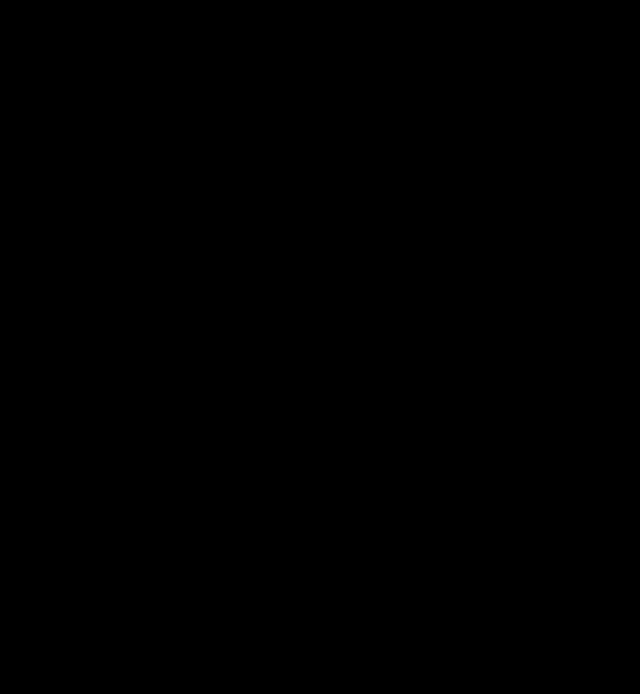
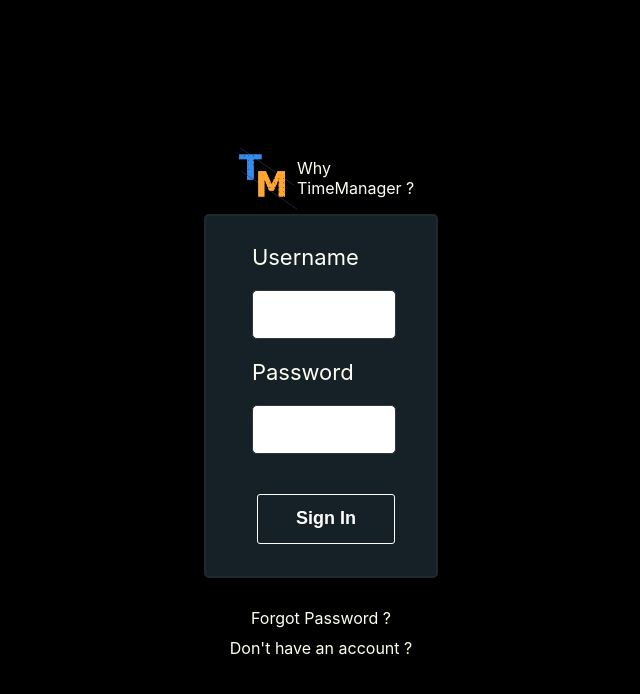
Before and after one commit to ArekStasko/TimeManager.Web, a React (Create React App) app: page /SignIn in a window 1280 px wide. Shown: the top 694 px of the page, without its empty margins (63-703 px from the left). Built offline with nearby package versions, Linux system fonts and the light colour scheme.

Commit message:
Add SignIn page without background

```diff
--- a/src/components/atoms/Annotation/Annotation.jsx
+++ b/src/components/atoms/Annotation/Annotation.jsx
@@ -1,9 +1,12 @@
 import "./annotation.css"
+import {Link} from "react-router-dom";
 
-const Annotation = ({text}) => {
+const Annotation = ({text, link}) => {
     const annotation = (
         <div className="annotation">
-            {text}
+            <Link className="annotation-link" to={"/" + link}>
+                {text}
+            </Link>
         </div>
     );
 
--- a/src/components/atoms/Annotation/annotation.css
+++ b/src/components/atoms/Annotation/annotation.css
@@ -1,4 +1,15 @@
 .annotation{
     font-size: 16px;
+    color: #fffff0;
+}
+
+.annotation-link{
+    text-decoration: none;
+    color: #fffff0;
+    transition-duration: 0.4s;
+}
+
+.annotation-link:hover{
+    text-decoration: underline;
     color: #ffffff;
 }
--- /dev/null
+++ b/src/components/atoms/Button/Button.css
@@ -0,0 +1,11 @@
+.btn-wrapper{
+    width: 60%;
+}
+
+.btn-event{
+    width: 100%;
+    height: 50px;
+    background-color: transparent;
+    font-size: 18px;
+    margin-top: 20px;
+}
--- /dev/null
+++ b/src/components/atoms/Button/Button.jsx
@@ -0,0 +1,14 @@
+import "./Button.css"
+
+const Button = ({text}) => {
+
+    const button = (
+        <div className="btn-wrapper">
+            <button className="btn btn-event btn-transparent">{text}</button>
+        </div>
+    );
+
+    return button;
+};
+
+export default  Button;
--- /dev/null
+++ b/src/components/organisms/InputBox/SignInBox.css
@@ -0,0 +1,37 @@
+.wrapper{
+    background-color: #152126;
+    width: 30%;
+    height: 45vh;
+    border-radius: 5px;
+    border: 2px solid #1f282d;
+    display: flex;
+    flex-direction: column;
+    align-items: center;
+    justify-content: center;
+}
+
+.input-wrapper{
+    display: flex;
+    flex-direction: column;
+    width: 60%;
+    margin-bottom: 20px;
+}
+
+.input-wrapper label{
+    color: #fffff3;
+    font-size: 22px;
+    margin-bottom: 20px;
+}
+
+.input{
+    width: 100%;
+    height: 45px;
+    font-size: 20px;
+    text-decoration: none;
+    border: 1px solid #30363d;
+    border-radius: 5px;
+}
+
+.input:focus{
+    outline: none;
+}
--- /dev/null
+++ b/src/components/organisms/InputBox/SignInBox.jsx
@@ -0,0 +1,24 @@
+import "./SignInBox.css"
+import Button from "../../atoms/Button/Button";
+
+
+const SignInBox = () => {
+
+    const signInBox = (
+        <div className="wrapper">
+            <div className="input-wrapper">
+                <label>Username</label>
+                <input className="input" />
+            </div>
+            <div className="input-wrapper">
+                <label>Password</label>
+                <input  className="input" type="password"/>
+            </div>
+            <Button text={"Sign In"} />
+        </div>
+    );
+
+    return signInBox;
+}
+
+export  default  SignInBox;
--- a/src/pages/SignIn/SignIn.css
+++ b/src/pages/SignIn/SignIn.css
@@ -0,0 +1,39 @@
+.SignIn-background{
+    width: 100%;
+    height: 100%;
+    display: flex;
+    justify-content: flex-start;
+    align-items: center;
+}
+
+.Wrapper{
+    width: 60%;
+    height: 100%;
+    display: flex;
+    justify-content: center;
+    align-items: center;
+    flex-direction: column;
+}
+
+.Logo-wrapper{
+    display: flex;
+    justify-content: space-around;
+    align-items: center;
+    width: 100%;
+}
+
+.Logo-wrapper .header{
+    justify-content: center;
+}
+
+.info{
+    display: flex;
+    justify-content: center;
+    align-items: center;
+    flex-direction: column;
+    margin-top: 20px;
+}
+
+.info div {
+    margin-top: 10px;
+}
--- a/src/pages/SignIn/SignIn.jsx
+++ b/src/pages/SignIn/SignIn.jsx
@@ -1,10 +1,23 @@
 import "./SignIn.css"
+import SignInBox from "../../components/organisms/InputBox/SignInBox";
+import Annotation from "../../components/atoms/Annotation/Annotation";
+import Icon from "../../components/atoms/Icon/Icon";
+import Header from "../../components/molecules/Navbar/Header/Header";
 
 const SignIn = () => {
 
     const signIn = (
-        <div>
-
+        <div className="SignIn-background">
+            <div className="Wrapper">
+                <div className="Logo-wrapper">
+                    <Header />
+                </div>
+                <SignInBox />
+                <div className="info">
+                    <Annotation text="Forgot Password ?" link={"forgotPassword"} />
+                    <Annotation text="Don't have an account ?" link={"SignUp"} />
+                </div>
+            </div>
         </div>
     );
 
```
